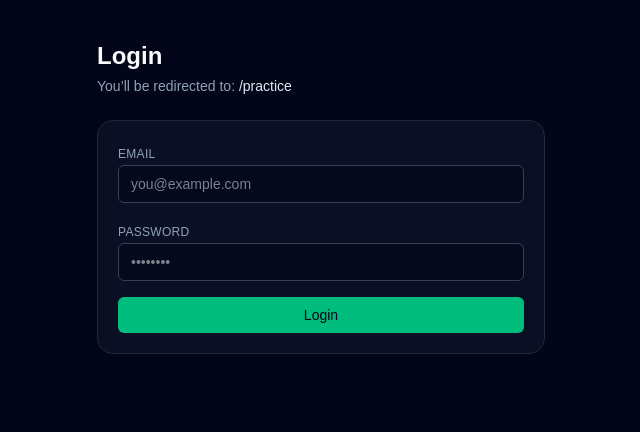
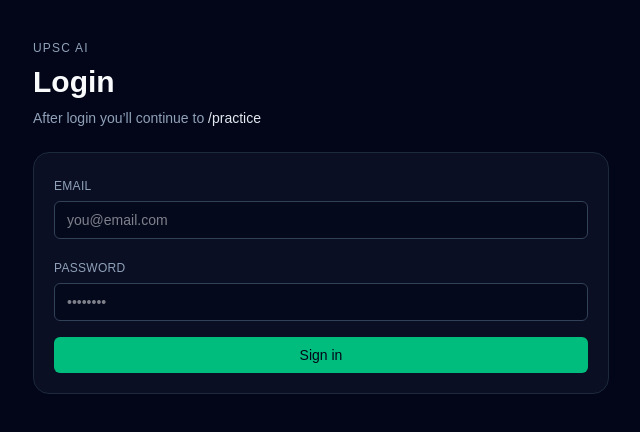
Before and after one commit to upscai645-cmd/upscai-prelims, a Next.js app: page /login in a window 1280 px wide. Shown: the top 432 px of the page, without its empty margins (319-959 px from the left). Built offline with nearby package versions, Linux system fonts and the light colour scheme; no server answers.

Commit message:
Fix login Suspense for useSearchParams

```diff
--- a/app/login/page.tsx
+++ b/app/login/page.tsx
@@ -1,129 +1,149 @@
-// app/login/page.tsx
 "use client";
 
-import { Suspense, useEffect, useState } from "react";
+import { Suspense, useEffect, useMemo, useState } from "react";
 import { useRouter, useSearchParams } from "next/navigation";
 import { supabaseClient } from "@/lib/supabaseClient";
 
-export default function LoginPage() {
+function LoadingCard({ text }: { text: string }) {
   return (
-    <Suspense
-      fallback={
-        <main className="min-h-screen bg-slate-950 text-slate-50 px-6 py-10">
-          <div className="max-w-md mx-auto text-sm text-slate-400">
-            Loading login…
-          </div>
-        </main>
-      }
-    >
-      <LoginInner />
-    </Suspense>
+    <main className="min-h-screen bg-slate-950 text-slate-50 px-6 py-10">
+      <div className="max-w-xl mx-auto">
+        <div className="rounded-2xl border border-slate-800 bg-slate-900/60 p-6">
+          {text}
+        </div>
+      </div>
+    </main>
   );
 }
 
-function LoginInner() {
+function LoginClient() {
   const router = useRouter();
   const searchParams = useSearchParams();
 
-  const redirectTo = searchParams.get("redirect") || "/practice";
+  const redirectTo = useMemo(() => {
+    const r = searchParams.get("redirect");
+    return r && r.startsWith("/") ? r : "/practice";
+  }, [searchParams]);
 
   const [email, setEmail] = useState("");
   const [password, setPassword] = useState("");
 
-  const [loading, setLoading] = useState(false);
-  const [msg, setMsg] = useState<string | null>(null);
+  const [loading, setLoading] = useState(true);
+  const [submitting, setSubmitting] = useState(false);
+  const [err, setErr] = useState<string | null>(null);
 
-  // If already logged in, go straight to redirect target
+  // If already logged in, go straight to redirect
   useEffect(() => {
-    let alive = true;
-    (async () => {
-      const { data } = await supabaseClient.auth.getSession();
-      if (!alive) return;
-      if (data.session) router.replace(redirectTo);
-    })();
+    let cancelled = false;
+
+    async function boot() {
+      setLoading(true);
+      const { data } = await supabaseClient.auth.getUser();
+      if (!cancelled && data.user) {
+        router.replace(redirectTo);
+        return;
+      }
+      if (!cancelled) setLoading(false);
+    }
+
+    boot();
     return () => {
-      alive = false;
+      cancelled = true;
     };
   }, [router, redirectTo]);
 
-  const handleLogin = async (e: React.FormEvent) => {
-    e.preventDefault();
-    setMsg(null);
-    setLoading(true);
+  const onLogin = async () => {
+    setErr(null);
 
+    const e = email.trim();
+    if (!e) return setErr("Enter your email.");
+    if (!password) return setErr("Enter your password.");
+
+    setSubmitting(true);
     try {
       const { error } = await supabaseClient.auth.signInWithPassword({
-        email,
+        email: e,
         password,
       });
 
-      if (error) {
-        setMsg(error.message);
-        return;
-      }
+      if (error) throw error;
 
+      // After login: if onboarding is incomplete, your middleware should reroute.
       router.replace(redirectTo);
-    } catch {
-      setMsg("Login failed. Please try again.");
+    } catch (e: any) {
+      setErr(e?.message ?? "Login failed.");
     } finally {
-      setLoading(false);
+      setSubmitting(false);
     }
   };
 
+  if (loading) return <LoadingCard text="Checking session…" />;
+
   return (
     <main className="min-h-screen bg-slate-950 text-slate-50 px-6 py-10">
-      <div className="max-w-md mx-auto space-y-6">
-        <header>
-          <h1 className="text-2xl font-semibold">Login</h1>
-          <p className="text-sm text-slate-400 mt-1">
-            You’ll be redirected to:{" "}
-            <span className="text-slate-200 font-medium">{redirectTo}</span>
+      <div className="max-w-xl mx-auto space-y-6">
+        <header className="space-y-2">
+          <div className="text-xs tracking-widest text-slate-400">UPSC AI</div>
+          <h1 className="text-3xl font-semibold">Login</h1>
+          <p className="text-sm text-slate-400">
+            After login you’ll continue to{" "}
+            <span className="text-slate-200">{redirectTo}</span>
           </p>
         </header>
 
-        <form
-          onSubmit={handleLogin}
-          className="rounded-2xl border border-slate-800 bg-slate-900/60 p-5 space-y-4"
-        >
-          <div className="space-y-2">
-            <label className="text-xs uppercase tracking-wide text-slate-400">
+        <div className="rounded-2xl border border-slate-800 bg-slate-900/60 p-5 space-y-4">
+          <label className="block">
+            <span className="text-xs uppercase tracking-wide text-slate-400">
               Email
-            </label>
+            </span>
             <input
               value={email}
               onChange={(e) => setEmail(e.target.value)}
-              type="email"
-              required
-              className="w-full rounded-md bg-slate-950/60 border border-slate-700 px-3 py-2 text-sm"
-              placeholder="you@example.com"
+              className="mt-1 w-full rounded-md border border-slate-700 bg-slate-950/60 px-3 py-2 text-sm"
+              placeholder="you@email.com"
+              autoComplete="email"
             />
-          </div>
+          </label>
 
-          <div className="space-y-2">
-            <label className="text-xs uppercase tracking-wide text-slate-400">
+          <label className="block">
+            <span className="text-xs uppercase tracking-wide text-slate-400">
               Password
-            </label>
+            </span>
             <input
               value={password}
               onChange={(e) => setPassword(e.target.value)}
               type="password"
-              required
-              className="w-full rounded-md bg-slate-950/60 border border-slate-700 px-3 py-2 text-sm"
+              className="mt-1 w-full rounded-md border border-slate-700 bg-slate-950/60 px-3 py-2 text-sm"
               placeholder="••••••••"
+              autoComplete="current-password"
             />
-          </div>
+          </label>
 
-          {msg && <div className="text-sm text-rose-400">{msg}</div>}
+          {err && (
+            <div className="rounded-md border border-rose-500/40 bg-rose-500/10 px-3 py-2 text-sm text-rose-200">
+              {err}
+            </div>
+          )}
 
           <button
-            type="submit"
-            disabled={loading}
+            type="button"
+            disabled={submitting}
+            onClick={onLogin}
             className="w-full rounded-md bg-emerald-500 px-4 py-2 text-sm font-medium text-slate-950 hover:bg-emerald-400 disabled:opacity-60"
           >
-            {loading ? "Logging in…" : "Login"}
+            {submitting ? "Signing in…" : "Sign in"}
           </button>
-        </form>
+        </div>
       </div>
     </main>
   );
 }
+
+export default function LoginPage() {
+  // ✅ Fix for Vercel build: wrap anything using useSearchParams() in Suspense
+  return (
+    <Suspense fallback={<LoadingCard text="Loading login…" />}>
+      <LoginClient />
+    </Suspense>
+  );
+}
```
